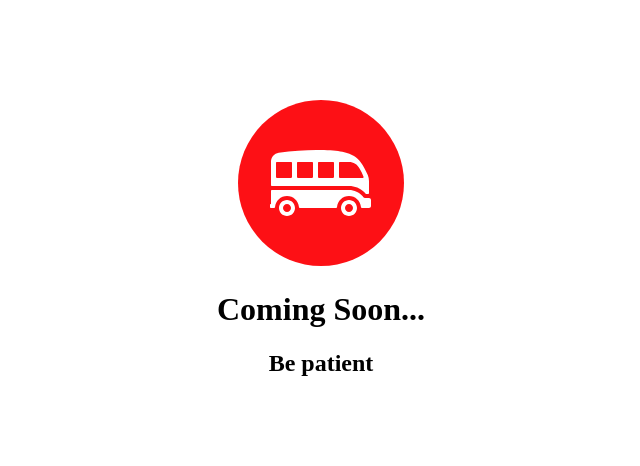
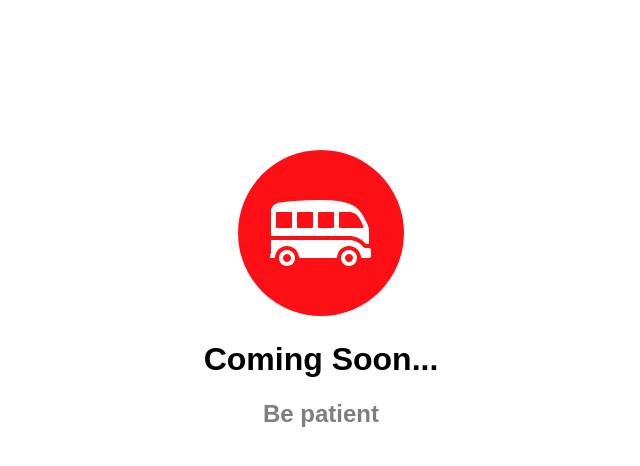
Before and after one commit to MatthisSav/git-101, a plain HTML site: page index.html in a window 1280 px wide. Shown: the whole page, without its empty margins (319-959 px from the left). Drawn offline with Linux system fonts and the light colour scheme.

Commit message:
centered banner

```diff
--- a/style.css
+++ b/style.css
@@ -4,6 +4,10 @@
 
 .banner {
 	text-align: center;
-	font: arial;
-	margin-top: 100px;
+	margin-top: 150px;
+	font-family: arial;
 }
+
+h2 {
+	opacity: 0.5;
+}
```
